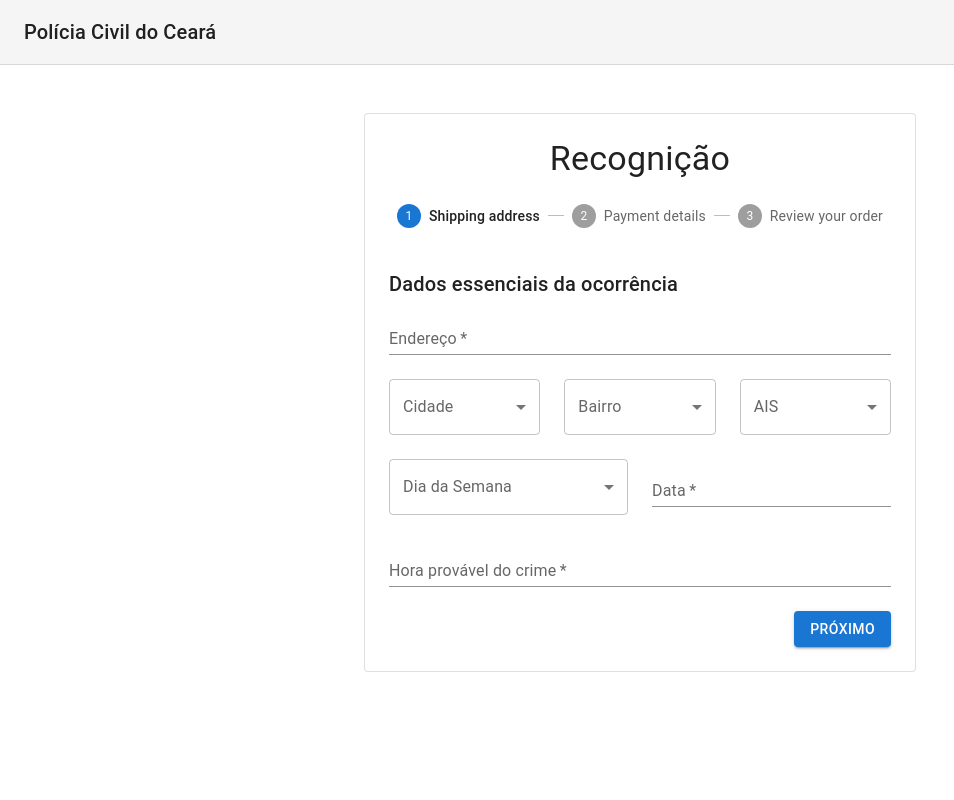
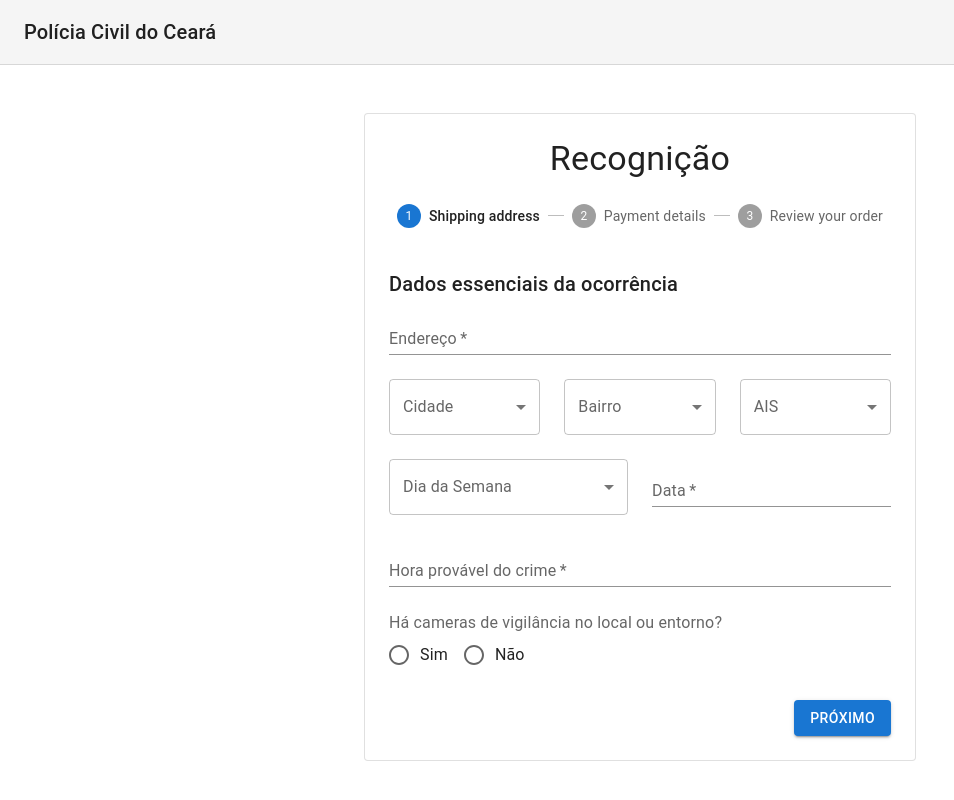
Before and after one commit to atilafb/pc-ce-react-challenge, a React (Create React App) app: page / in a window 1280 px wide. Shown: the top 800 px of the page, without its empty margins (0-954 px from the left). Built offline with nearby package versions, Linux system fonts and the light colour scheme.

Commit message:
chore: adjust DadosDaOcorrenciaForm and add a missing field

```diff
--- a/src/components/DadosDaOcorrenciaForm.js
+++ b/src/components/DadosDaOcorrenciaForm.js
@@ -6,7 +6,11 @@ import TextField from '@mui/material/TextField';
 import InputLabel from '@mui/material/InputLabel';
 import MenuItem from '@mui/material/MenuItem';
 import FormControl from '@mui/material/FormControl';
+import FormLabel from '@mui/material/FormLabel';
+import FormControlLabel from '@mui/material/FormControlLabel';
 import Select from '@mui/material/Select';
+import Radio from '@mui/material/Radio';
+import RadioGroup from '@mui/material/RadioGroup';
 
 export default function DadosDaOcorrenciaForm() {
   const [cidade, setCidade] = useState("");
@@ -84,10 +88,10 @@ export default function DadosDaOcorrenciaForm() {
         </Grid>
         <Grid item xs={12} sm={6}>
           <FormControl fullWidth>
-            <InputLabel id="diaDaSemana">Dia da Semana</InputLabel>
+            <InputLabel id="dia-da-semana">Dia da Semana</InputLabel>
             <Select
-              labelId="diaDaSemana"
-              id="diaDaSemana"
+              labelId="dia-da-semana"
+              id="dia-da-semana"
               value={diaDaSemana}
               label="diaDaSemana"
               onChange={handleChange}
@@ -111,13 +115,25 @@ export default function DadosDaOcorrenciaForm() {
         <Grid item xs={12}>
           <TextField
             required
-            id="horaDoCrime"
-            name="horaDoCrime"
+            id="hora-do-crime"
+            name="hora-do-crime"
             label="Hora provável do crime"
             fullWidth
-            autoComplete="shipping country"
             variant="standard"
           />
+        </Grid>
+        <Grid item xs={12}>
+          <FormControl>
+            <FormLabel id="demo-radio-buttons-group-label">Há cameras de vigilância no local ou entorno?</FormLabel>
+            <RadioGroup
+              row
+              aria-labelledby="demo-row-radio-buttons-group-label"
+              name="row-radio-buttons-group"
+            >
+              <FormControlLabel value="camera-sim" control={<Radio />} label="Sim" />
+              <FormControlLabel value="camera-nao" control={<Radio />} label="Não" />
+            </RadioGroup>
+          </FormControl>
         </Grid>
       </Grid>
     </React.Fragment>
```
